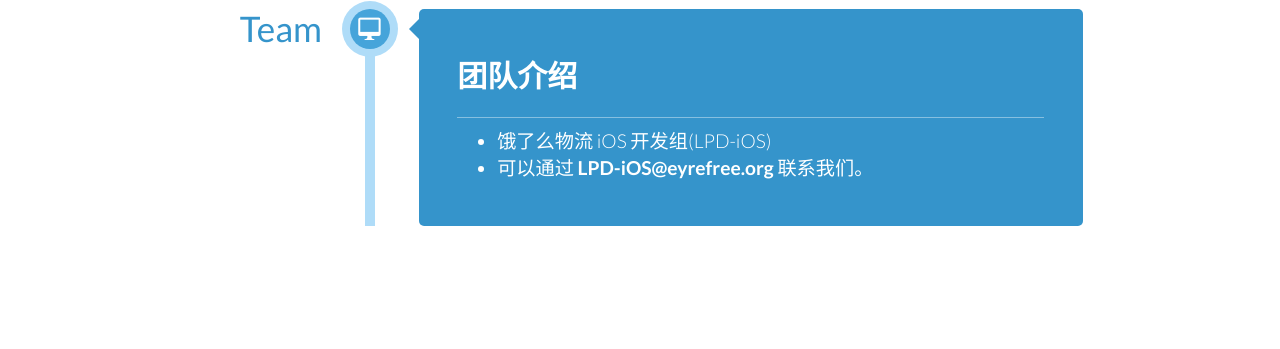
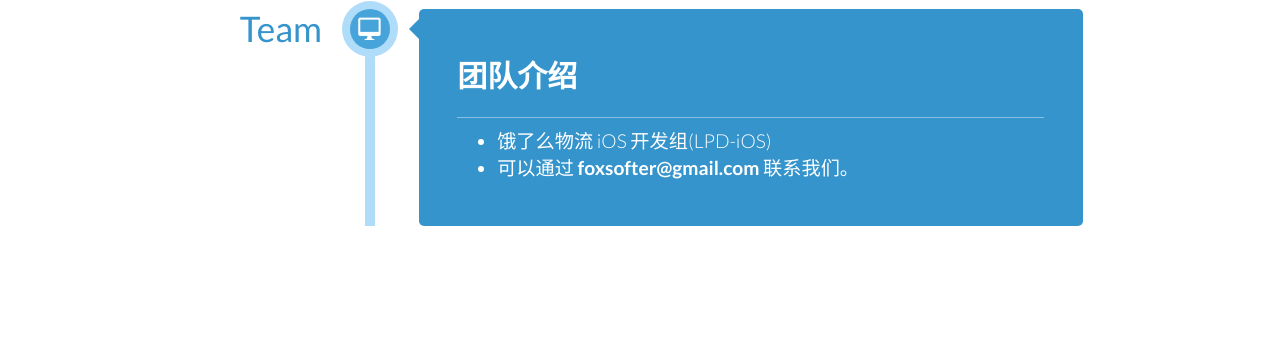
Before and after one commit to LPD-iOS/LPD-iOS.github.io, a Jekyll site: the page built from about/index.html, in a window 1280 px wide. Shown: the part 493-842 px from the top of the page. Built offline with Jekyll 4.4.1, drawn with Linux system fonts in a browser that asks for light colours; nearby versions of some CDN libraries; comment, search, counter and statistics services are not loaded.

Commit message:
Fix email

```diff
--- a/about/index.html
+++ b/about/index.html
@@ -29,7 +29,7 @@ header-img: "img/about-bg.jpg"
                     <h2>团队介绍</h2>
                     <ul>
                         <li>饿了么物流 iOS 开发组(LPD-iOS)</li>
-                        <li>可以通过 <strong><a href="mailto:LPD-iOS@eyrefree.org" style="color:white;">LPD-iOS@eyrefree.org</a></strong> 联系我们。</li>
+                        <li>可以通过 <strong><a href="mailto:foxsofter@gmail.com" style="color:white;">foxsofter@gmail.com</a></strong> 联系我们。</li>
                     </ul>
                 </div>
             </li>
```
